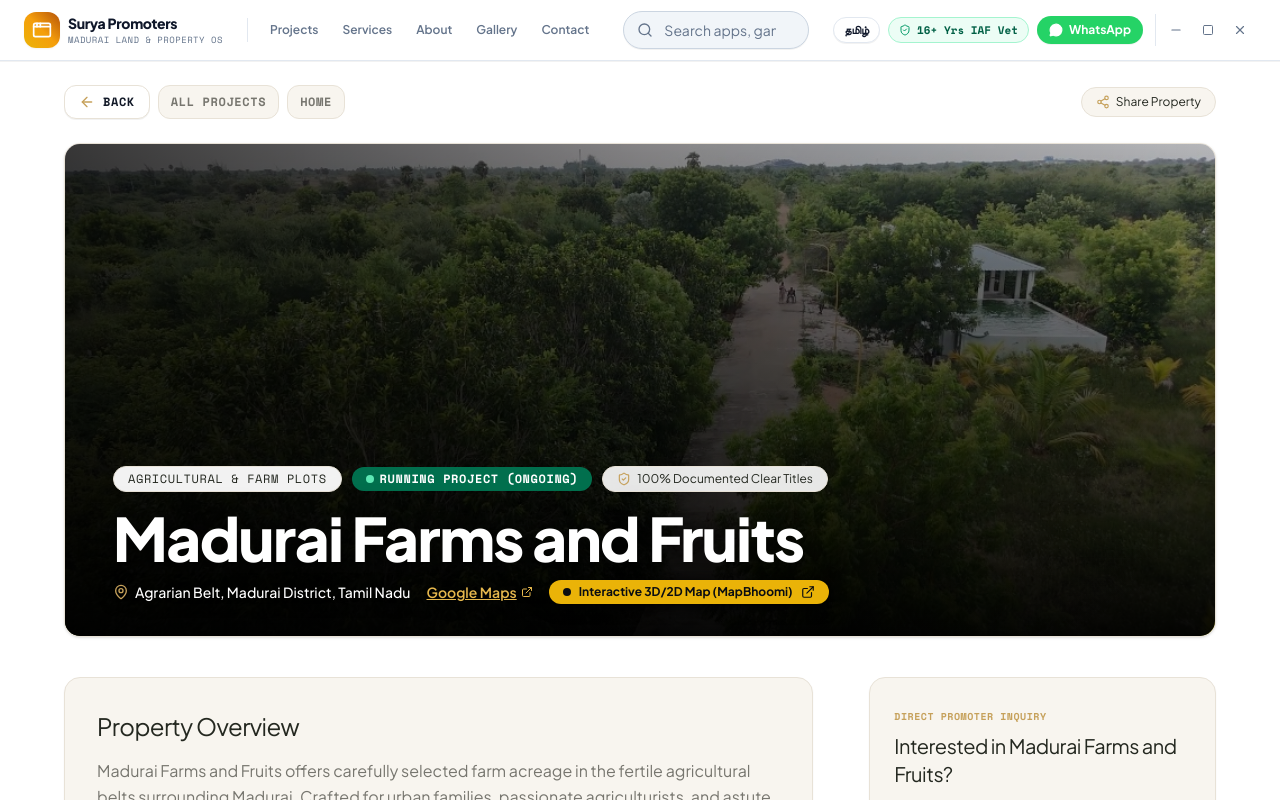
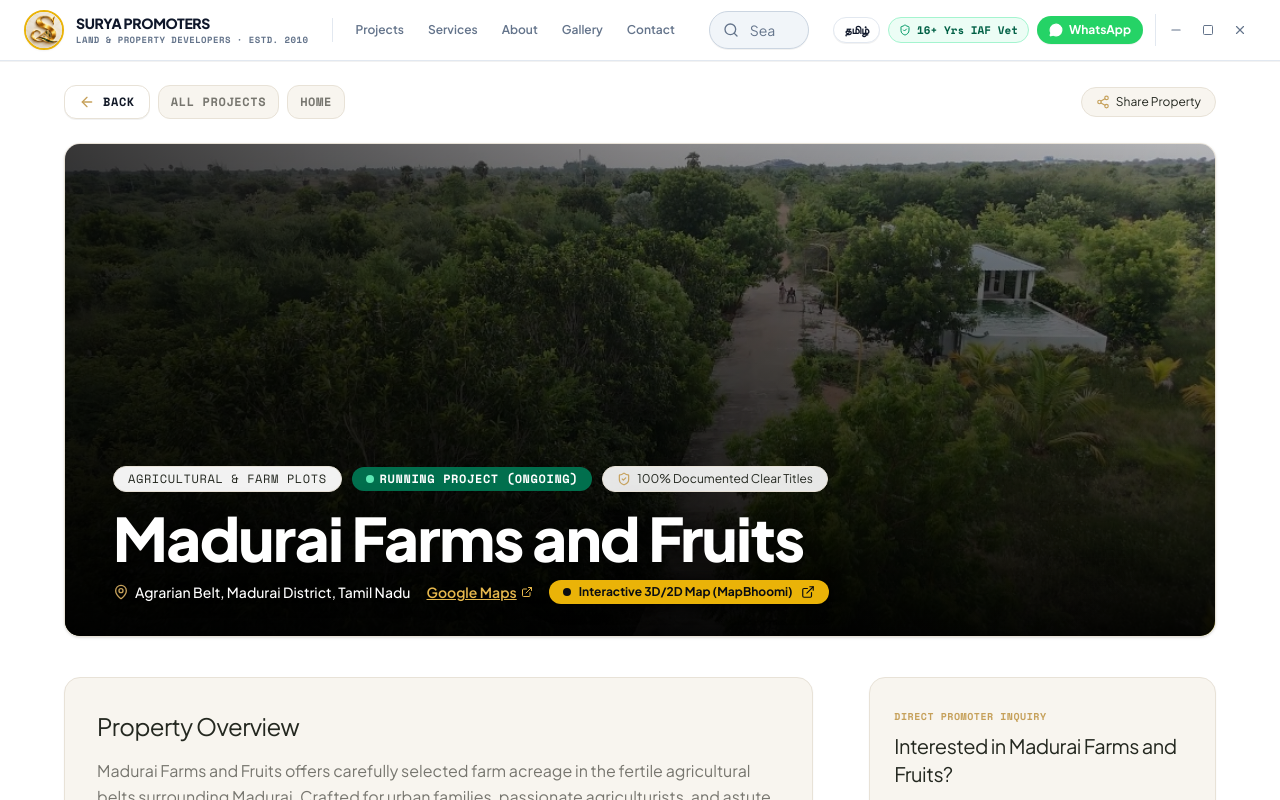
Before and after one commit to Suman-1108/surya_promoter, a Next.js app: page /projects/madurai-farms-and-fruits in a window 1280 px wide. Shown: the top 800 px of the page. Built offline with nearby package versions, Linux system fonts and the light colour scheme.

Commit message:
fix: replace placeholder app icon with official Surya Promoters logo in Navbar

```diff
--- a/src/components/layout/Navbar.tsx
+++ b/src/components/layout/Navbar.tsx
@@ -61,21 +61,24 @@ export default function Navbar() {
 
           {/* Left: Window Icon + Store Title + Navigation Pills */}
           <div className="flex items-center gap-2 sm:gap-3 shrink-0">
-            {/* Store Brand Icon */}
-            <Link href="/" className="flex items-center gap-2 group">
-              <div className="relative h-8 w-8 sm:h-9 sm:w-9 rounded-xl bg-gradient-to-tr from-[#EAB308] via-[#F59E0B] to-[#B45309] flex items-center justify-center shadow-xs text-white p-1">
-                <AppWindow className="h-4 w-4 sm:h-5 sm:w-5" />
+            {/* Store Brand Logo */}
+            <Link href="/" className="flex items-center gap-2.5 sm:gap-3 group">
+              <div className="relative h-9 w-9 sm:h-10 sm:w-10 shrink-0 rounded-full overflow-hidden border-2 border-[#EAB308] bg-white shadow-xs p-0.5 transition-transform group-hover:scale-105">
+                <Image
+                  src="/images/surya-logo.png"
+                  alt="Surya Promoters Logo"
+                  fill
+                  priority
+                  sizes="40px"
+                  className="object-contain"
+                />
               </div>
               <div className="flex flex-col">
-                <div className="flex items-center gap-1.5">
-                  <span className="font-display text-xs sm:text-sm font-extrabold tracking-tight text-[#0F172A] group-hover:text-[#B45309] transition-colors">
-                    Surya Promoters
-                  </span>
-                  <span className="hidden sm:inline-block text-[9px] font-mono font-bold px-1.5 py-0.2 rounded-md bg-[#EAB308]/20 text-[#854D0E]">
-                  </span>
-                </div>
-                <span className="hidden md:inline-block text-[9px] font-mono text-[#64748B] tracking-wider uppercase">
-                  {language === "ta" ? "மதுரை மனைப்பிரிவுகள் ஸ்டோர்" : "Madurai Land & Property OS"}
+                <span className="font-display text-xs sm:text-sm font-extrabold tracking-tight text-[#0F172A] group-hover:text-[#B45309] transition-colors">
+                  SURYA PROMOTERS
+                </span>
+                <span className="hidden sm:inline-block text-[9px] font-mono text-[#64748B] tracking-wider uppercase font-semibold">
+                  {language === "ta" ? "மதுரை மனைப்பிரிவுகள் & நில மேம்பாடு · 2010" : "LAND & PROPERTY DEVELOPERS · ESTD. 2010"}
                 </span>
               </div>
             </Link>
```
